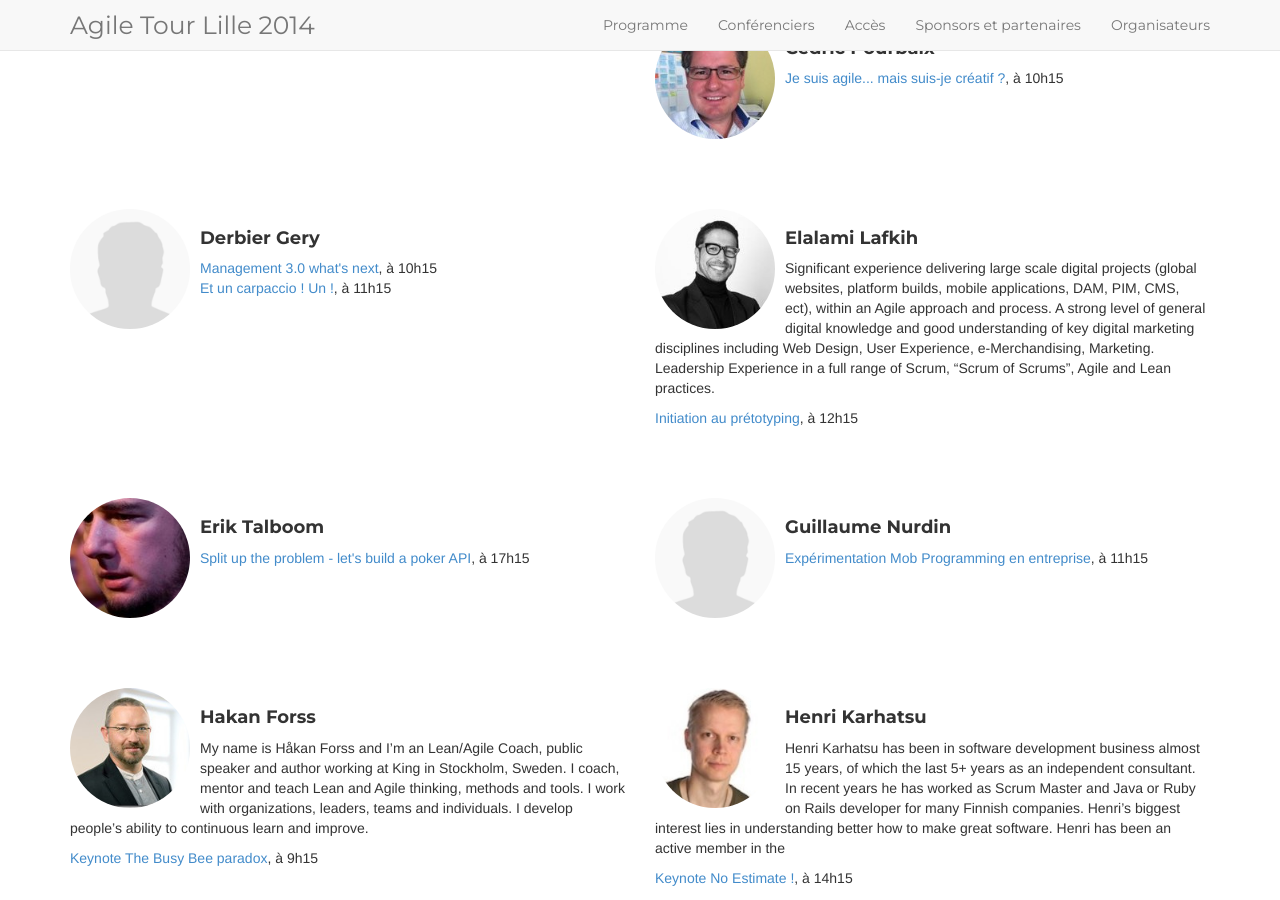
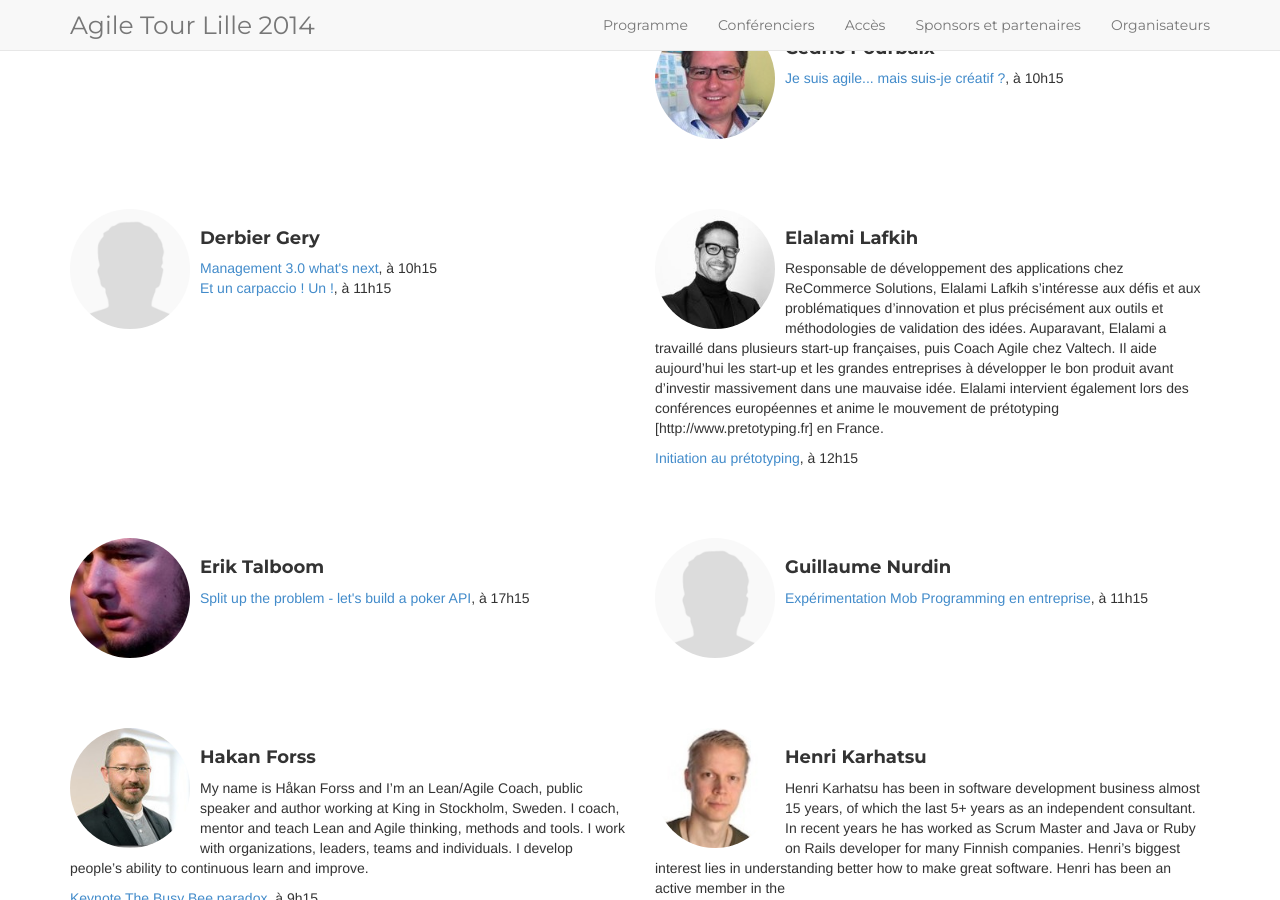
Before and after one commit to jak78/agile-tour-lille-2017, a Jekyll site: the page built from 01-speakers.html, in a window 1280 px wide and 900 px high, scrolled down 1201 px. Built offline with Jekyll 4.4.1, drawn with Linux system fonts in a browser that asks for light colours; nearby versions of some CDN libraries.

Commit message:
changed Elalami bio

```diff
--- a/_data/speakers.yml
+++ b/_data/speakers.yml
@@ -35,9 +35,7 @@
   bio: Sébastien est entrepreneur, product manager et auteur de la méthode « Lean Product Management ». Il a passé 7 ans chez Kelkoo en tant que responsable technique et chez Yahoo UK en tant que Product Manager, et 7 ans en tant que consultant en Product Management pour différents groupes (Fnac.com, Lemonde.fr, Myfab). Il  a participé à la traduction de Running Lean de Ash Maurya, et a créé une méthode permettant aux grands groupes de proposer le bon produit à leurs clients, le Lean Product Management.
   photo: Sebastien-Sacard.jpg
 - name: Elalami Lafkih
-  bio: Significant experience delivering large scale digital projects (global websites, platform builds, mobile applications, DAM, PIM, CMS, ect), within an Agile approach and process.
-       A strong level of general digital knowledge and good understanding of key digital marketing disciplines including Web Design, User Experience, e-Merchandising, Marketing.
-       Leadership Experience in a full range of Scrum, "Scrum of Scrums", Agile and Lean practices.
+  bio: Responsable de développement des applications chez ReCommerce Solutions, Elalami Lafkih s’intéresse aux défis et aux problématiques d’innovation et plus précisément aux outils et méthodologies de validation des idées. Auparavant, Elalami a travaillé dans plusieurs start-up françaises, puis Coach Agile chez Valtech. Il aide aujourd’hui les start-up et les grandes entreprises à développer le bon produit avant d'investir massivement dans une mauvaise idée. Elalami intervient également lors des conférences européennes et anime le mouvement de prétotyping [http://www.pretotyping.fr] en France.
   photo: elalami_lafkih.jpg
 - name: Pierre-Emmanuel Dautreppe
   bio: Depuis 2002, Pierre-Emmanuel est spécialiste des technologies Microsoft, et de l'écosystème Microsoft.NET en particulier. Il s’est dirigé vers les méthodologies agiles en 2005 en découvrant Scrum et eXtreme Programming. En commençant à travailler avec une équipe qui n’était pas sensibilisée à l’agilité, il a pu voir bon nombre d’anti-patterns appliqués par des équipes venues du milieu “traditionnel”. Depuis ce jour, il partage son expérience et ses recettes en essayant d’enseigner les valeurs et la culture agile. Multi-casquette, Pierre-Emmanuel travaille aujourd'hui à la fois dans l'environnement technique comme  développeur, expert technique ou encore architecte, mais aussi dans l'environnement agile comme coach ou scrum master. Il travaille également comme formateur.
```
